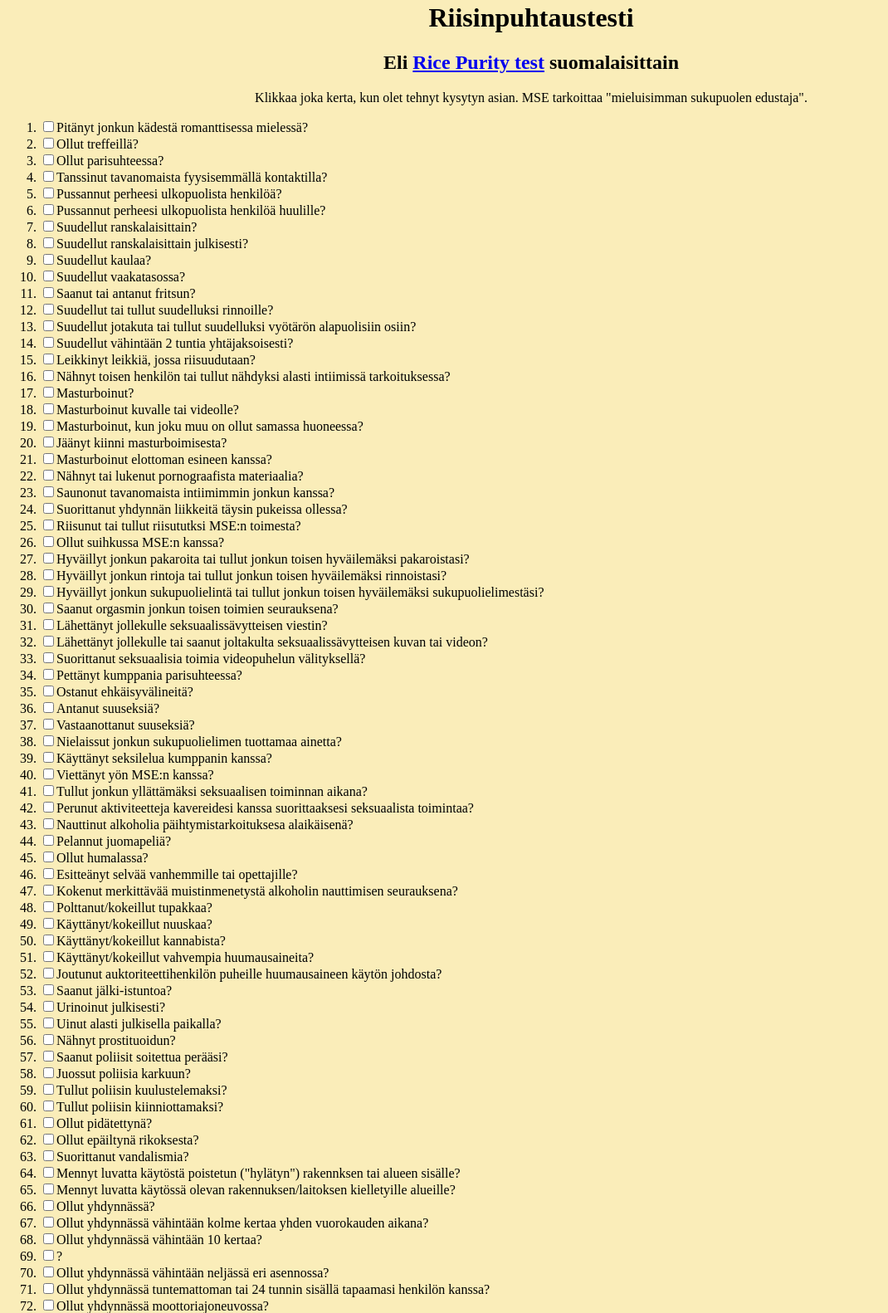
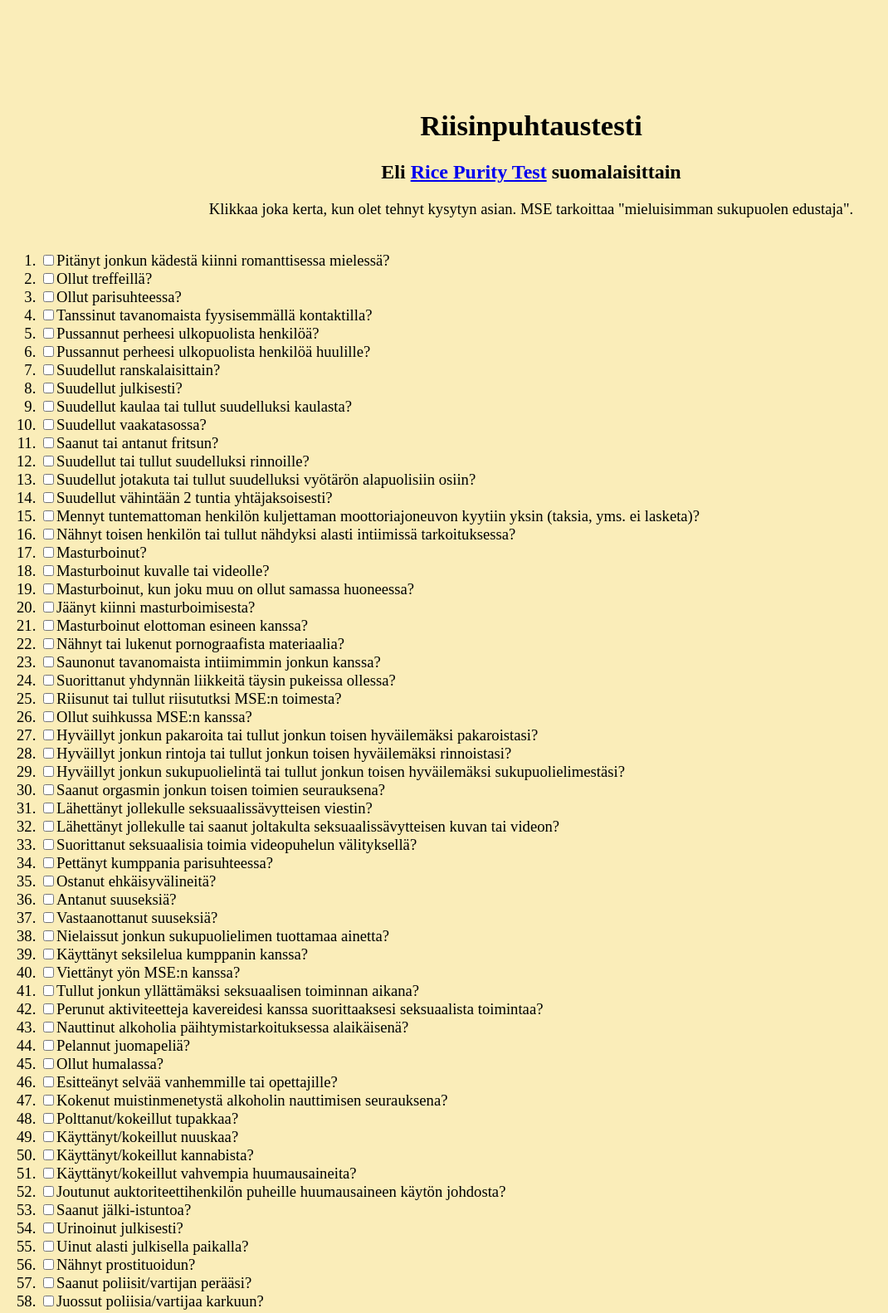
Before and after one commit to saabismi/riisinpuhtaustesti, a plain HTML site: page index.html in a window 1280 px wide. Shown: the part 18-1600 px from the top of the page at 83% size, without its empty margins (0-1070 px from the left). Drawn offline with Linux system fonts and the light colour scheme; a script that the page names is missing.

Commit message:
Aikalailla valamis ois

```diff
--- a/index.css
+++ b/index.css
@@ -4,13 +4,34 @@
 }
 
 header {
+    margin-top:150px;
     text-align: center;
+    margin-bottom: 40px;
+}
+
+header p {
+    font-size: 14pt;
+}
+
+#main-title {
+    font-size: 26pt;
+    cursor: pointer;
+}
+
+#test {
+    font-size: 14pt;
+}
+
+button, input[type=reset] {
+    font-size: 12pt;
 }
 
 #result {
+    display: none;
     text-align: center;
 }
 
 #result-num {
+    font-size: 30pt;
     color:red;
 }
--- a/index.html
+++ b/index.html
@@ -5,34 +5,35 @@
   <head>
     <title>Riisinpuhtaustesti</title>
     <link rel="stylesheet" href="index.css">
+    <meta name="viewport" content="width=device-width, initial-scale=1.0">
   </head>
 
   <body>
 
     <header>
-        <h1>Riisinpuhtaustesti</h1>
-        <h2>Eli <a href="http://ricepuritytest.com/">Rice Purity test</a> suomalaisittain</h2>
+        <h1 id="main-title">Riisinpuhtaustesti</h1>
+        <h2>Eli <a href="http://ricepuritytest.com/">Rice Purity Test</a> suomalaisittain</h2>
         <p>Klikkaa joka kerta, kun olet tehnyt kysytyn asian. MSE tarkoittaa "mieluisimman sukupuolen edustaja".</p>
     </header>
 
     <section id="test">
         <form>
             <ol>
-                <li><input type="checkbox">Pitänyt jonkun kädestä romanttisessa mielessä?</input></li>
+                <li><input type="checkbox">Pitänyt jonkun kädestä kiinni romanttisessa mielessä?</input></li>
                 <li><input type="checkbox">Ollut treffeillä?</input></li>
                 <li><input type="checkbox">Ollut parisuhteessa?</input></li>
                 <li><input type="checkbox">Tanssinut tavanomaista fyysisemmällä kontaktilla?</input></li>
                 <li><input type="checkbox">Pussannut perheesi ulkopuolista henkilöä?</input></li>
                 <li><input type="checkbox">Pussannut perheesi ulkopuolista henkilöä huulille?</input></li>
                 <li><input type="checkbox">Suudellut ranskalaisittain?</input></li>
-                <li><input type="checkbox">Suudellut ranskalaisittain julkisesti?</input></li>
-                <li><input type="checkbox">Suudellut kaulaa?</input></li>
+                <li><input type="checkbox">Suudellut julkisesti?</input></li>
+                <li><input type="checkbox">Suudellut kaulaa tai tullut suudelluksi kaulasta?</input></li>
                 <li><input type="checkbox">Suudellut vaakatasossa?</input></li>
                 <li><input type="checkbox">Saanut tai antanut fritsun?</input></li>
                 <li><input type="checkbox">Suudellut tai tullut suudelluksi rinnoille?</input></li>
                 <li><input type="checkbox">Suudellut jotakuta tai tullut suudelluksi vyötärön alapuolisiin osiin?</input></li>
                 <li><input type="checkbox">Suudellut vähintään 2 tuntia yhtäjaksoisesti?</input></li>
-                <li><input type="checkbox">Leikkinyt leikkiä, jossa riisuudutaan?</input></li>
+                <li><input type="checkbox">Mennyt tuntemattoman henkilön kuljettaman moottoriajoneuvon kyytiin yksin (taksia, yms. ei lasketa)?</input></li>
                 <li><input type="checkbox">Nähnyt toisen henkilön tai tullut nähdyksi alasti intiimissä tarkoituksessa?</input></li>
                 <li><input type="checkbox">Masturboinut?</input></li>
                 <li><input type="checkbox">Masturboinut kuvalle tai videolle?</input></li>
@@ -60,11 +61,11 @@
                 <li><input type="checkbox">Viettänyt yön MSE:n kanssa?</input></li>
                 <li><input type="checkbox">Tullut jonkun yllättämäksi seksuaalisen toiminnan aikana?</input></li>
                 <li><input type="checkbox">Perunut aktiviteetteja kavereidesi kanssa suorittaaksesi seksuaalista toimintaa?</input></li>
-                <li><input type="checkbox">Nauttinut alkoholia päihtymistarkoituksesa alaikäisenä?</input></li>
+                <li><input type="checkbox">Nauttinut alkoholia päihtymistarkoituksessa alaikäisenä?</input></li>
                 <li><input type="checkbox">Pelannut juomapeliä?</input></li>
                 <li><input type="checkbox">Ollut humalassa?</input></li>
                 <li><input type="checkbox">Esitteänyt selvää vanhemmille tai opettajille?</input></li>
-                <li><input type="checkbox">Kokenut merkittävää muistinmenetystä alkoholin nauttimisen seurauksena?</input></li>
+                <li><input type="checkbox">Kokenut muistinmenetystä alkoholin nauttimisen seurauksena?</input></li>
                 <li><input type="checkbox">Polttanut/kokeillut tupakkaa?</input></li>
                 <li><input type="checkbox">Käyttänyt/kokeillut nuuskaa?</input></li>
                 <li><input type="checkbox">Käyttänyt/kokeillut kannabista?</input></li>
@@ -74,8 +75,8 @@
                 <li><input type="checkbox">Urinoinut julkisesti?</input></li>
                 <li><input type="checkbox">Uinut alasti julkisella paikalla?</input></li>
                 <li><input type="checkbox">Nähnyt prostituoidun?</input></li>
-                <li><input type="checkbox">Saanut poliisit soitettua perääsi?</input></li>
-                <li><input type="checkbox">Juossut poliisia karkuun?</input></li>
+                <li><input type="checkbox">Saanut poliisit/vartijan perääsi?</input></li>
+                <li><input type="checkbox">Juossut poliisia/vartijaa karkuun?</input></li>
                 <li><input type="checkbox">Tullut poliisin kuulustelemaksi?</input></li>
                 <li><input type="checkbox">Tullut poliisin kiinniottamaksi?</input></li>
                 <li><input type="checkbox">Ollut pidätettynä?</input></li>
@@ -97,7 +98,7 @@
                 <li><input type="checkbox">Ollut yhdynnässä luonnonvesistössä, uima-altaassa, poreammeessa tai paljussa?</input></li>
                 <li><input type="checkbox">Ollut yhdynnässä vieraan/julkisen paikan WC:ssä?</input></li>
                 <li><input type="checkbox">Ollut yhdynnässä sängyssä, joka ei kuulu sinulle tai kumppanillesi?</input></li>
-                <li><input type="checkbox">Ollut yhdynnässä kun sinun tai kumppanisi vanhemat olivat samassa talossa?</input></li>
+                <li><input type="checkbox">Ollut yhdynnässä kun sinun tai kumppanisi vanhemmat olivat samassa talossa?</input></li>
                 <li><input type="checkbox">Matkustanut vähintään 100 kilometriä ainoastaan päästäksesi yhdyntään?</input></li>
                 <li><input type="checkbox">Ollut yhdynnässä kumppanin kanssa, jonka kanssa sinulla on ollut vähintään 3 vuoden ikäero?</input></li>
                 <li><input type="checkbox">Ollut yhdynnässä neitsyen kanssa?</input></li>
@@ -119,14 +120,14 @@
                 <li><input type="checkbox">Suorittanut insestiä?</input></li>
                 <li><input type="checkbox">Sekaantunut eläimiin?</input></li>
             </ol>
-            <input type="submit" value="Laske tuloksesi">
+            <button onclick="calculate()" id="submit-button">Laske tuloksesi</button>
             <input type="reset" value="Tyhjennä valintaruudut">
         </form>
     </section>
 
     <section id="result">
         <h2>Testituloksesi:</h2>
-        <h1 id="result-num">69</h1>
+        <h1 id="result-num">?</h1>
     </section>
 
   </body>
--- /dev/null
+++ b/index.js
@@ -0,0 +1,22 @@
+const test = document.getElementById("test");
+const result = document.getElementById("result-num");
+const resultSection = document.getElementById("result");
+
+const mainTitle = document.getElementById("main-title");
+
+document.getElementById("submit-button").addEventListener("click", function(event){
+    event.preventDefault()
+  });
+
+function calculate() {
+
+    let resultAmount = document.querySelectorAll('input[type="checkbox"]:checked').length;
+    test.style.display = "none";
+    resultSection.style.display = "block";
+    result.innerHTML = 100 - resultAmount;
+
+}
+
+mainTitle.addEventListener("click", function() {
+    location.reload();
+})
```
